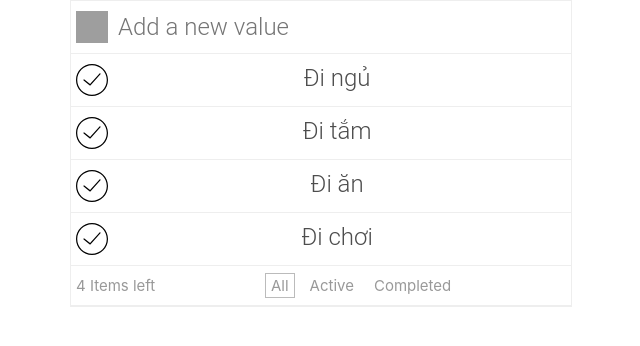
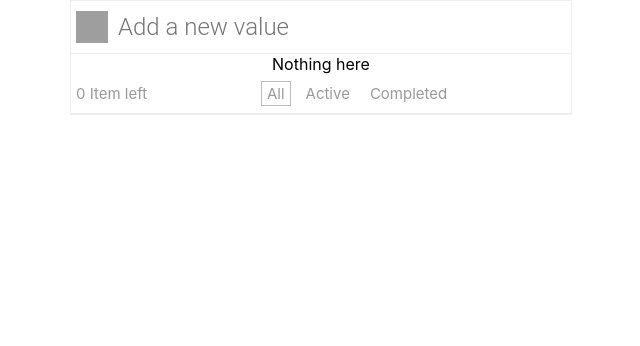
Before and after one commit to nhannguyen0411/todoList-ReactJS, a React (Create React App) app: page / in a window 1280 px wide. Shown: the top 346 px of the page, without its empty margins (319-959 px from the left). Built offline with nearby package versions, Linux system fonts and the light colour scheme; grey boxes are pictures that could not be loaded.

Commit message:
Handling click event clearCompleted (still 1 bug)

```diff
--- a/src/App.js
+++ b/src/App.js
@@ -9,26 +9,14 @@ class App extends Component {
   constructor(){
     super();
 
-    // this.array = [
-    //   {title: 'Đi ngủ', isComplete: false},
-    //   {title: 'Đi tắm', isComplete: false},
-    //   {title: 'Đi ăn', isComplete: false},
-    //   {title: 'Đi chơi', isComplete: false}
-    // ];
-
     this.state = {
       newItem: '',
       total: 0,
       currentFilter: "ALL",
       clearCompleted: false,
-      todoItems: [
-        {title: 'Đi ngủ', isComplete: false},
-        {title: 'Đi tắm', isComplete: false},
-        {title: 'Đi ăn', isComplete: false},
-        {title: 'Đi chơi', isComplete: false}
-    ]};
-
-    this.array = [...this.state.todoItems];
+      todoItems: [],
+      array: []
+    };
 
     this.onKeyUp = this.onKeyUp.bind(this);
     this.onChange = this.onChange.bind(this);
@@ -41,7 +29,7 @@ class App extends Component {
     stateCopy.todoItems[index].isComplete = !this.state.todoItems[index].isComplete;
     let sum = [...stateCopy.todoItems].filter(item => item.isComplete === true);
     this.setState({
-      total: sum.length,
+      total: this.state.todoItems.length - sum.length,
       todoItems: [
         ...stateCopy.todoItems
       ]
@@ -115,13 +103,21 @@ class App extends Component {
 
       this.setState({
         newItem: '',
+        total: this.state.todoItems.length + 1,
         todoItems: [
           {
             title: text,
             isComplete: false
           },
           ...this.state.todoItems
-        ]
+        ],
+        array: [
+          {
+            title: text,
+            isComplete: false
+          },
+          ...this.state.array
+        ],
       })
     }
 
@@ -136,7 +132,7 @@ class App extends Component {
 
   onCurrentFilter(currentState) {
     return (event) => {
-      const newArr = [...this.array];
+      const newArr = [...this.state.array];
       if(currentState === 'ALL') {
         this.setState({
           currentFilter: 'ALL',
@@ -171,19 +167,21 @@ class App extends Component {
   }
 
   onDelete() {
-    // let stateCopy = [...this.state.todoItems].filter( item => item.isComplete === false);
-    // this.setState({
-    //   total: this.state.todoItems.length - stateCopy.length,
-    //   todoItems: [
-    //     ...stateCopy
-    //   ]
-    // });
-    console.log('Hello');
+    let stateCopy = [...this.state.todoItems].filter( item => item.isComplete === false);
+    this.setState({
+      total: this.state.todoItems.length - stateCopy.length,
+      todoItems: [
+        ...stateCopy
+      ],
+      array: [
+        ...stateCopy
+      ]
+    });
   }
 
   render(){
     let { todoItems, newItem, currentFilter, total } = this.state;
-    console.log('rendering...', todoItems);
+    let totalTrue = todoItems.filter(item => item.isComplete === true);
     return (
       <div className="App">
         <div className='Header'>
@@ -195,16 +193,19 @@ class App extends Component {
           onChange={this.onChange}/>
         </div>
         {
-          todoItems.map( (item, index) =>
+          todoItems.length > 0 && todoItems.map( (item, index) =>
             <TodoItem key={index}
               item={ item }
               onClick = {() => this.onItemClicked(index)}
               />)
         }
+        {
+          todoItems.length < 1 && 'Nothing here'
+        }
 
         <div className='Footer'>
-          { (todoItems.length - total) < 2 && <div>{todoItems.length - total} Item left</div>}
-          { (todoItems.length - total) > 1 && <div>{todoItems.length - total} Items left</div>}
+          { total < 2 && <div>{total} Item left</div>}
+          { total > 1 && <div>{total} Items left</div>}
           <div className='state-middle'>
 
             <span onClick={this.onCurrentFilter('ALL')} className={classNames({
@@ -220,10 +221,7 @@ class App extends Component {
             })}>Completed</span>
 
           </div>
-          {/* <div className={classNames('clear-completed', {
-            active: clearCompleted
-          })}>Clear Completed</div> */}
-          { total > 0 && <div onClick={this.onDelete}
+          { totalTrue.length > 0 && <div onClick={this.onDelete}
                               className={classNames('clear-completed', {
                               active: true
           })}>
```
Also changed, not shown: package.json (+8 -2 lines), src/components/todoItem.js (+10 -0 lines), 1 other file (tests, documents, lock files or other folders).
